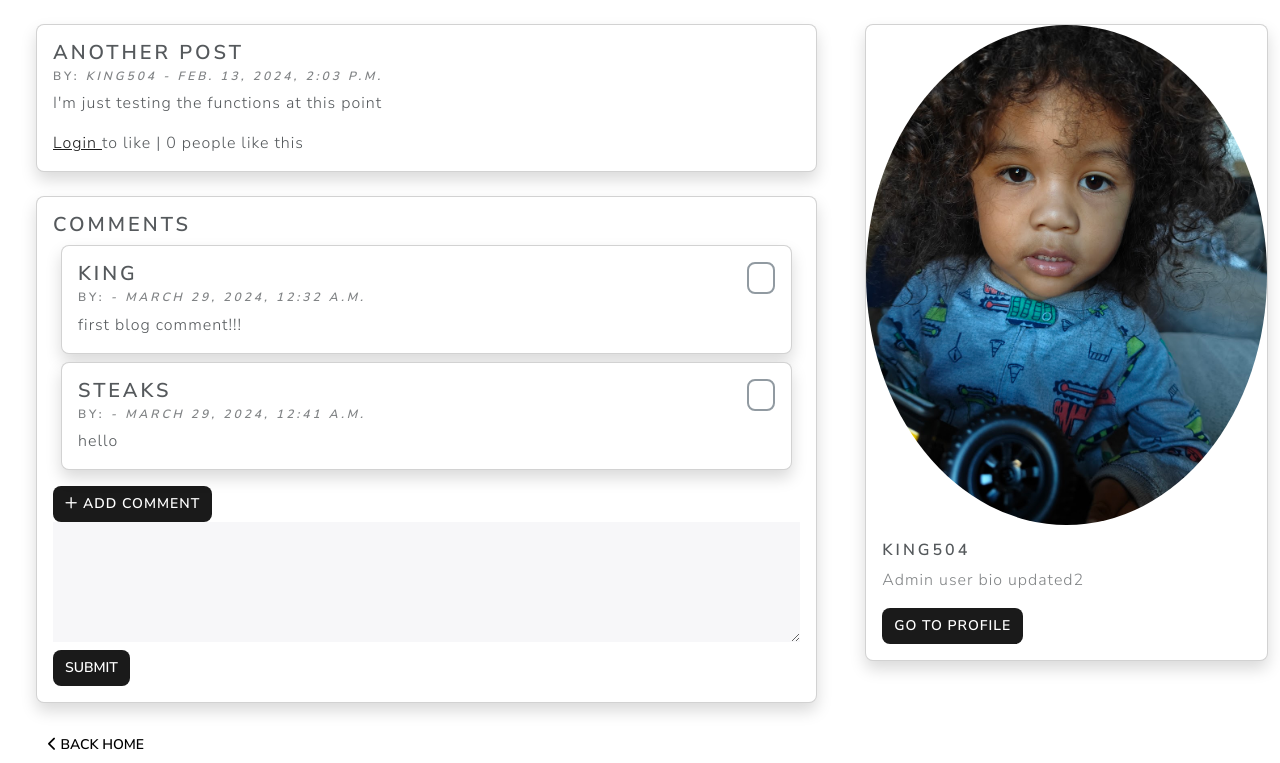
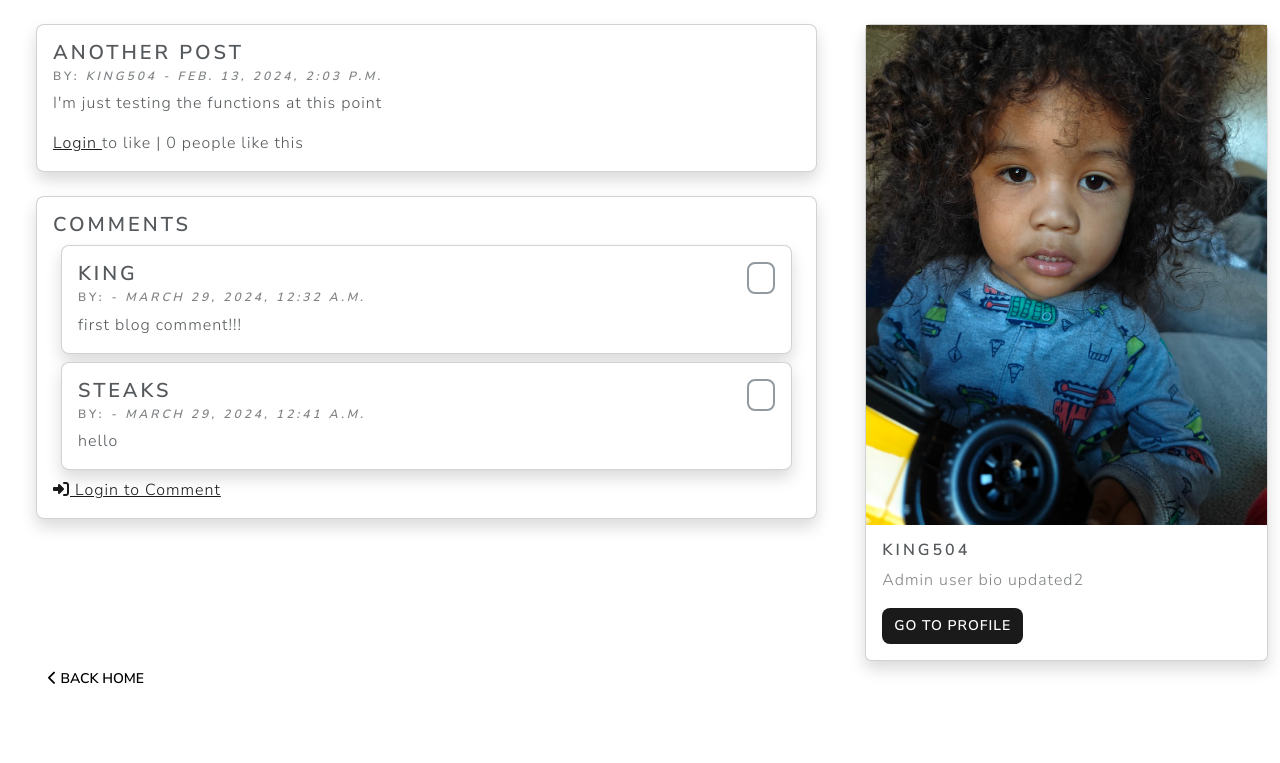
Before and after one commit to Kenmitchell2012/blog, a Django app: page /post/3 in a window 1280 px wide. Shown: the part 92-855 px from the top of the page. After the commit the page ends 776 px from the top, so only its background shows below. Run offline with Django 4.2, Linux system fonts and the light colour scheme; data comes from the database, SQL or seed files in the repository; both versions use the stored data as it was after the commit; some libraries are stand-ins or nearby versions.

Commit message:
broken comment function

```diff
--- a/blog/theblog/templates/base.html
+++ b/blog/theblog/templates/base.html
@@ -12,10 +12,13 @@
 <body>
     {% include 'navbar.html' %}
     {% block body %}
+    {% include 'footer.html' %}
     {% endblock %}
 
 
 
     <script src="https://cdn.jsdelivr.net/npm/bootstrap@5.0.2/dist/js/bootstrap.bundle.min.js"></script>
+
+
 </body>
 </html>
--- a/blog/theblog/templates/view.html
+++ b/blog/theblog/templates/view.html
@@ -55,20 +55,12 @@
                     </div>
                 </div>
                 <!-- comment section -->
+               <!-- Comment section -->
                 <div class="card mt-2 mb-4 me-4 ms-4 shadow rounded-3">
                     <div class="card-body">
-                        <h4 class="card-title">Comments</h4>
+                        <h4 class="me-2 card-title">Comments</h4>
                         {% if not post.comments.all %}
                             <p class="card-text">No comments yet! You can be the first....</p>
-                            <!-- add comment -->
-                            <form action="#" method="post">
-                                {% csrf_token %}
-                                <input type="hidden" name="post_id" value="{{ post.id }}">
-                                <div class="form-group">
-                                    <textarea class="form-control" name="comment" rows="3"></textarea>
-                                </div>
-                                <button type="submit" class="btn btn-primary">Add Comment</button>
-                            </form>
                         {% else %}
                             {% for comment in post.comments.all %}
                                 <div class="card mt-2 mb-2 ms-2 me-2 rounded-3 shadow">
@@ -79,22 +71,23 @@
                                         </div>
                                         <h6 class="card-subtitle mb-2 text-muted">by: <cite title="Source Title">{{comment.post.author.user.user.first_name}} - {{ comment.date_added }}</cite></h6>
                                         <p class="card-text">{{ comment.body }}</p>
-                                    <!-- <a href="#" class="btn btn-primary card-link rounded-3">
-                                        <i class="fa-regular fa-eye"></i>
-                                        View Comment
-                                    </a> -->
                                     </div>
                                 </div>
                             {% endfor %}
-                            <a href="#" id="addCommentButton" class="btn me-2 mt-2 btn-primary card-link rounded-3">
-                                <i class="fa-regular fa-plus"></i>
-                                Add Comment
+                        {% endif %}
+
+                        <!-- Comment form -->
+                        {% if user.is_authenticated %}
+                            <div id="comment-form" data-post-id="{{ post.id }}">
+                                <div class="form-group">
+                                    <textarea class="form-control" id="comment-textarea" rows="4"></textarea>
+                                </div>
+                                <button type="button" class="btn btn-primary" id="submit-comment">Add Comment</button>
+                            </div>
+                        {% else %}
+                        <a class="comment-button" href="{% url 'login' %}">
+                            <i class="fas fa-sign-in-alt"></i> Login to Comment
                         </a>
-                            <!-- Textbox for adding comment -->
-                            <div id="commentBox" class="comment-box">
-                                <textarea class="form-control" id="commentTextarea" rows="4" cols="50"></textarea>
-                                <a href="{% url 'add_comment' post.pk %}"><button type="button" class="rounded-3 btn btn-primary mt-2" id="submitCommentButton">Submit</button></a>
-                            </div>
                         {% endif %}
                     </div>
                 </div>
@@ -103,25 +96,23 @@
 
 
 
+
             </div>
             <div class="col-md-4 mt-4 mx-auto">
-                <div class="card rounded-3 shadow">
+                <div class="card rounded shadow">
                     {% for post in posts %}
                     <div class="post">
-                        <div class="me-2 ms-2 profile-image">
+                        <div class="me-2 rounded ms-2">
                             {% if post.author.profile_pic %}
                                 <img src="{{ post.author.profile_pic.url }}" alt="{{ post.author.username }}">
                             {% else %}
                                 <img src="" alt="Default Profile Image">
                             {% endif %}
                         </div>
-                        <div class="post-content">
-                            <!-- Display post content here -->
-                        </div>
                     </div>
                 {% endfor %}
 
-                    <img style="object-fit: cover; width: 100%; max-height: 500px;" src="{{ post.author.profile.profile_pic.url }}" max-height="100" class="card-img-top rounded-circle" alt="Profile Picture">
+                    <img style="object-fit: cover; width: 100%; max-height: 500px;" src="{{ post.author.profile.profile_pic.url }}" max-height="100" class="card-img-top" alt="Profile Picture">
                     <div class="card-body">
                         <h5 class="card-title">{{ post.author.username }}</h5>
                         <p class="card-text text-muted">{{post.author.profile.bio}}</p>
@@ -157,6 +148,8 @@
                 commentBox.style.display = "none";
             }
         });
+
+
     </script>
 
 
--- a/blog/theblog/views.py
+++ b/blog/theblog/views.py
@@ -1,9 +1,10 @@
 from django.http import HttpResponseRedirect
 from django.urls import reverse_lazy, reverse
 from django.shortcuts import render, redirect, get_object_or_404
-from django.views.generic import ListView, DetailView, CreateView, UpdateView, DeleteView
+from django.views.generic import ListView, DetailView, CreateView, UpdateView, DeleteView, View
 from . models import Post, Category, Comment
 from .forms import PostForm, EditForm
+from django.contrib import messages
 
 from django.contrib.messages.views import SuccessMessageMixin
 
@@ -125,6 +126,9 @@
     fields = 'body'
 
 
+
+
+
 class AddCategoryView(CreateView):
     model = Category
     #form_class = PostForm
```
Also changed, not shown: blog/static/theblog/css/style.css (+19 -0 lines), blog/theblog/templates/footer.html (added, +9 -0 lines), blog/theblog/templates/home.html (+11 -2 lines), blog/db.sqlite3. Lines whose indentation alone changed are shown as unchanged.
